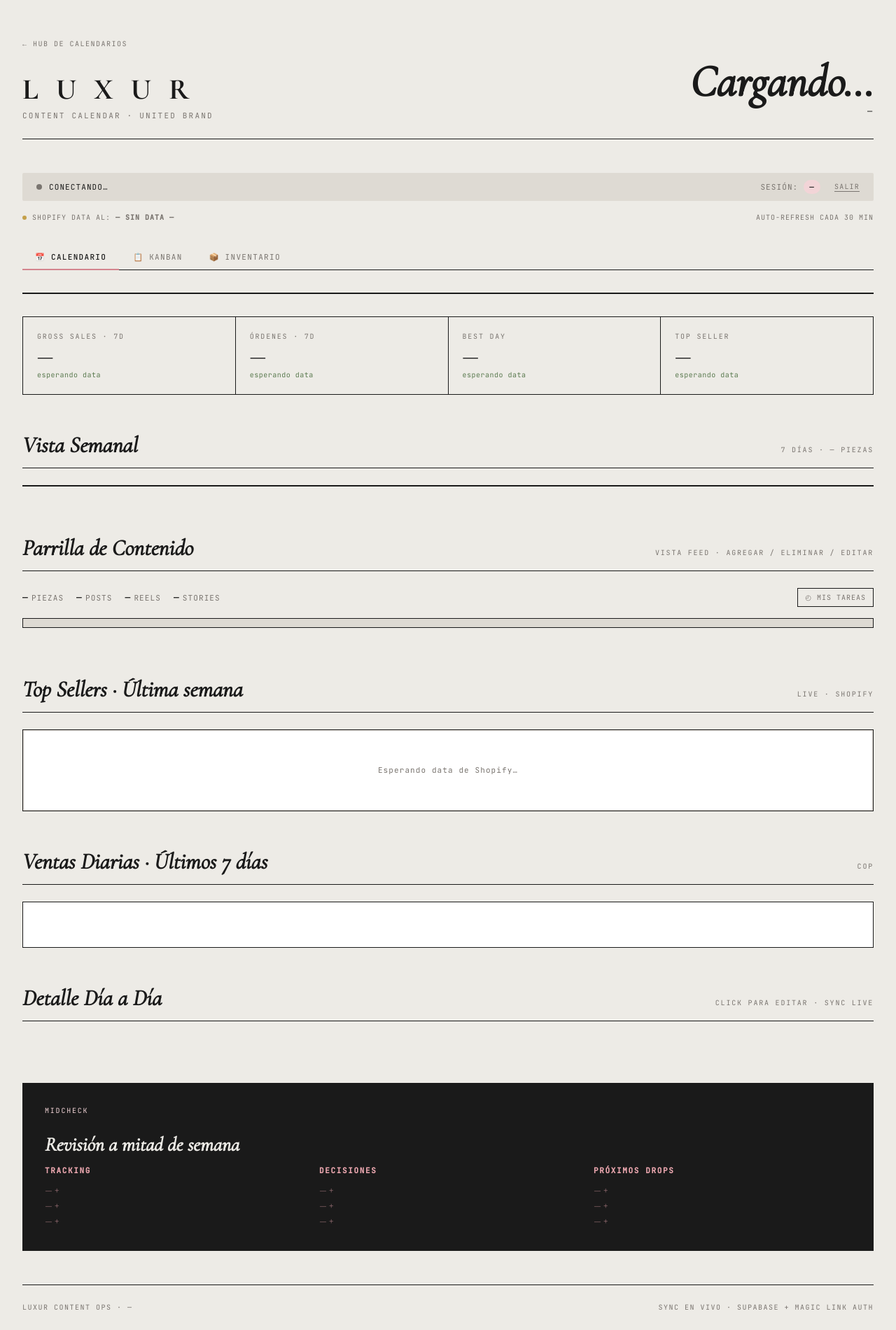
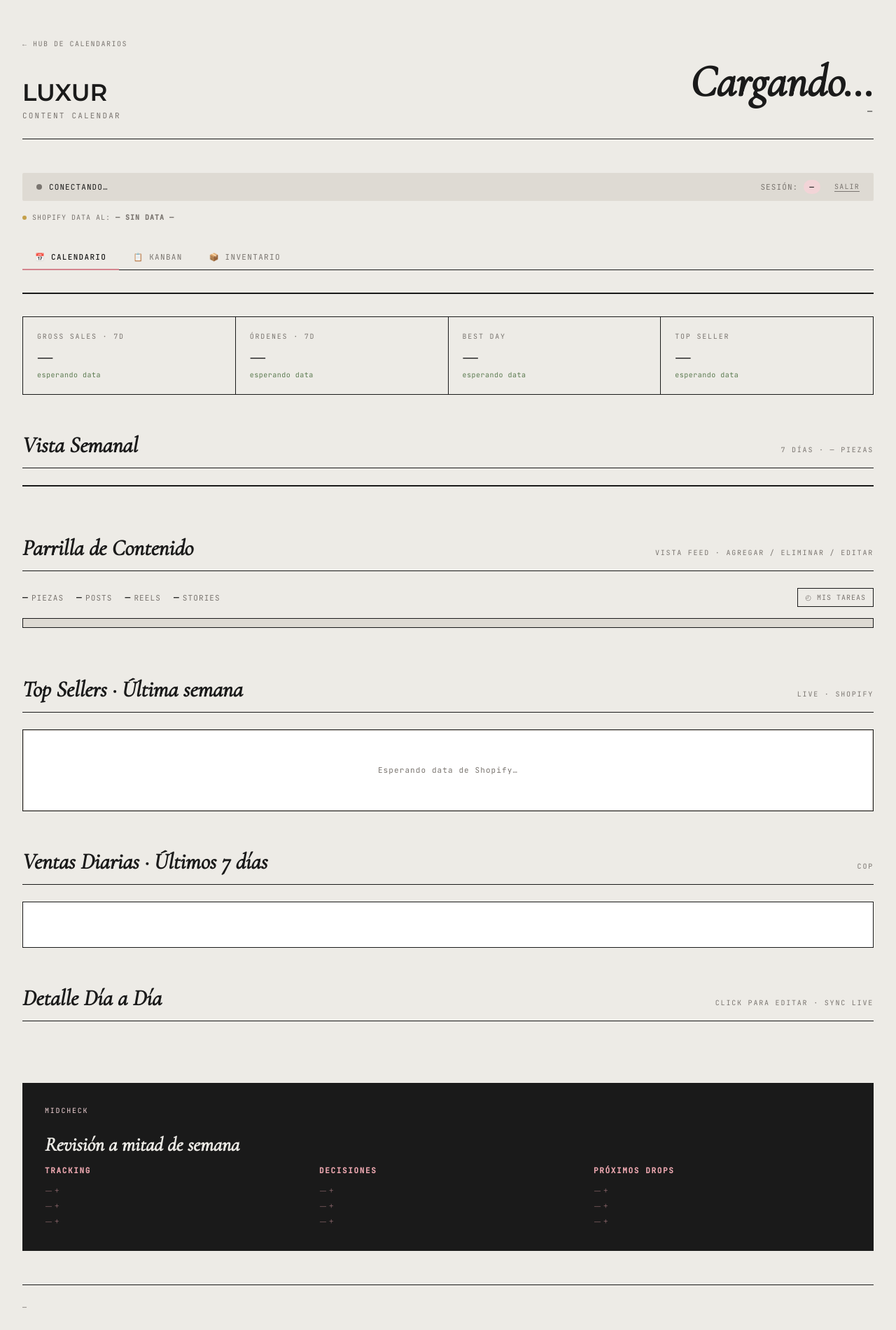
Before and after one commit to mpsarier-ai/luxurcontentdept, a plain HTML site: page calendars/calendar.html in a window 1280 px wide. Shown: the whole page at 70% size. Drawn offline with nearby package versions, Linux system fonts and the light colour scheme; a script that the page names is missing.

Commit message:
branding: logo LUXUR en Montserrat semibold sin tracking + limpieza textos
- Logo (header + login + index) ahora Montserrat 600, espaciado normal,
  texto "LUXUR" sin espacios manuales (antes Cormorant 900 con tracking .18em)
- Quitados textos tecnicos innecesarios:
  * footer calendar: "Sync en vivo · Supabase + Magic Link Auth"
  * footer index: "Live editing via Supabase + Magic Link"
  * stamp-bar: "Auto-refresh cada 30 min"
  * tagline calendar: "United Brand" -> solo "Content Calendar"

Co-Authored-By: Claude Opus 4.7 (1M context) <noreply@anthropic.com>

```diff
--- a/calendars/calendar.html
+++ b/calendars/calendar.html
@@ -6,7 +6,7 @@
 <title>LUXUR — Content Calendar</title>
 <link rel="preconnect" href="https://fonts.googleapis.com">
 <link rel="preconnect" href="https://fonts.gstatic.com" crossorigin>
-<link href="https://fonts.googleapis.com/css2?family=Cormorant+Garamond:ital,wght@0,400;0,600;0,700;0,900;1,400&family=Outfit:wght@300;400;500;600;700&family=JetBrains+Mono:wght@400;500&display=swap" rel="stylesheet">
+<link href="https://fonts.googleapis.com/css2?family=Cormorant+Garamond:ital,wght@0,400;0,600;0,700;0,900;1,400&family=Montserrat:wght@500;600;700&family=Outfit:wght@300;400;500;600;700&family=JetBrains+Mono:wght@400;500&display=swap" rel="stylesheet">
 <style>
 :root{
   --cream:#edebe6;
@@ -31,7 +31,7 @@ html,body{background:var(--cream);color:var(--black);font-family:'Outfit',sans-s
 
 /* HEADER */
 .brand-header{display:flex;justify-content:space-between;align-items:flex-end;border-bottom:1px solid var(--black);padding-bottom:24px;margin-bottom:48px}
-.brand-block .logo{font-family:'Cormorant Garamond',serif;font-weight:900;font-size:42px;letter-spacing:.18em;line-height:1}
+.brand-block .logo{font-family:'Montserrat',sans-serif;font-weight:600;font-size:34px;letter-spacing:normal;line-height:1}
 .brand-block .tagline{font-family:'JetBrains Mono',monospace;font-size:11px;letter-spacing:.2em;text-transform:uppercase;color:var(--grey);margin-top:8px}
 .week-block{text-align:right}
 .week-block .week-num{font-family:'Cormorant Garamond',serif;font-weight:700;font-size:64px;line-height:.9;font-style:italic}
@@ -229,7 +229,7 @@ html,body{background:var(--cream);color:var(--black);font-family:'Outfit',sans-s
 .login-overlay{position:fixed;inset:0;background:var(--cream);display:none;align-items:center;justify-content:center;z-index:300;flex-direction:column;padding:24px}
 .login-overlay.show{display:flex}
 .login-card{max-width:440px;width:100%;text-align:center}
-.login-logo{font-family:'Cormorant Garamond',serif;font-weight:900;font-size:48px;letter-spacing:.18em;line-height:1}
+.login-logo{font-family:'Montserrat',sans-serif;font-weight:600;font-size:40px;letter-spacing:normal;line-height:1}
 .login-tagline{font-family:'JetBrains Mono',monospace;font-size:11px;letter-spacing:.2em;text-transform:uppercase;color:var(--grey);margin-top:6px;margin-bottom:56px}
 .login-title{font-family:'Cormorant Garamond',serif;font-style:italic;font-weight:700;font-size:34px;margin-bottom:12px;line-height:1.1}
 .login-help{font-size:13px;color:var(--grey);line-height:1.55;margin-bottom:28px}
@@ -412,7 +412,7 @@ select.pm-input{cursor:pointer}
 <!-- LOGIN OVERLAY -->
 <div class="login-overlay" id="loginOverlay">
   <div class="login-card">
-    <div class="login-logo">L U X U R</div>
+    <div class="login-logo">LUXUR</div>
     <div class="login-tagline">Content Operations</div>
     <h2 class="login-title">Acceso del equipo</h2>
     <p class="login-help">Pega tu email LUXUR. Te llega un magic link al inbox — un click y entras. Cero contraseñas.</p>
@@ -436,8 +436,8 @@ select.pm-input{cursor:pointer}
   <!-- HEADER (fully dynamic) -->
   <header class="brand-header">
     <div class="brand-block">
-      <div class="logo">L U X U R</div>
-      <div class="tagline">Content Calendar · United Brand</div>
+      <div class="logo">LUXUR</div>
+      <div class="tagline">Content Calendar</div>
     </div>
     <div class="week-block">
       <div class="week-num" id="headerWeekNum">Cargando…</div>
@@ -465,7 +465,6 @@ select.pm-input{cursor:pointer}
       <span class="live-dot"></span>
       <span>Shopify data al: <strong id="shopifyTimestamp">— sin data —</strong></span>
     </div>
-    <span style="font-family:'JetBrains Mono',monospace;font-size:10px;letter-spacing:.1em;text-transform:uppercase;color:var(--grey)">Auto-refresh cada 30 min</span>
   </div>
 
   <!-- VIEW NAV -->
@@ -597,8 +596,7 @@ select.pm-input{cursor:pointer}
 
   <!-- FOOTER -->
   <footer class="footer">
-    <div>LUXUR Content Ops · <span id="footerCalendar">—</span></div>
-    <div>Sync en vivo · Supabase + Magic Link Auth</div>
+    <div><span id="footerCalendar">—</span></div>
   </footer>
 
 </div>
```
Also changed, not shown: index.html (+6 -6 lines).
